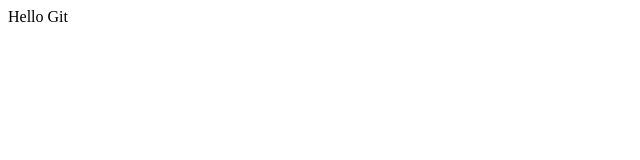
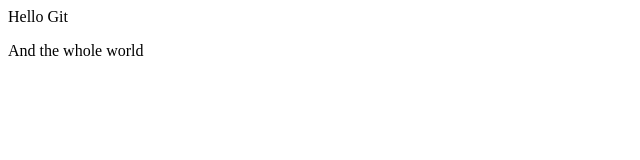
Before and after one commit to NikaCherkezia/Git-demo, a plain HTML site: page index.html in a window 1280 px wide. Shown: the whole page, without its empty margins (0-640 px from the left). Drawn offline with Linux system fonts and the light colour scheme.

Commit message:
Added p tag in the index.html

```diff
--- a/index.html
+++ b/index.html
@@ -9,6 +9,7 @@
 <body>
 
     <div>Hello Git</div>
+    <p>And the whole world</p>
 
 </body>
 </html>
```
